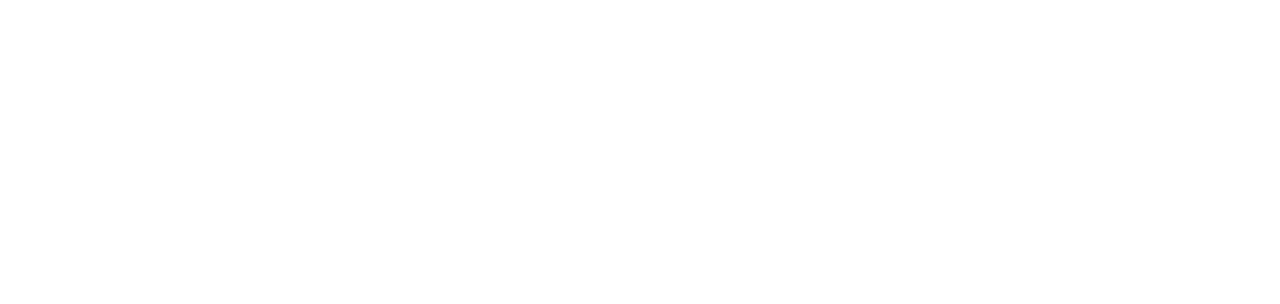
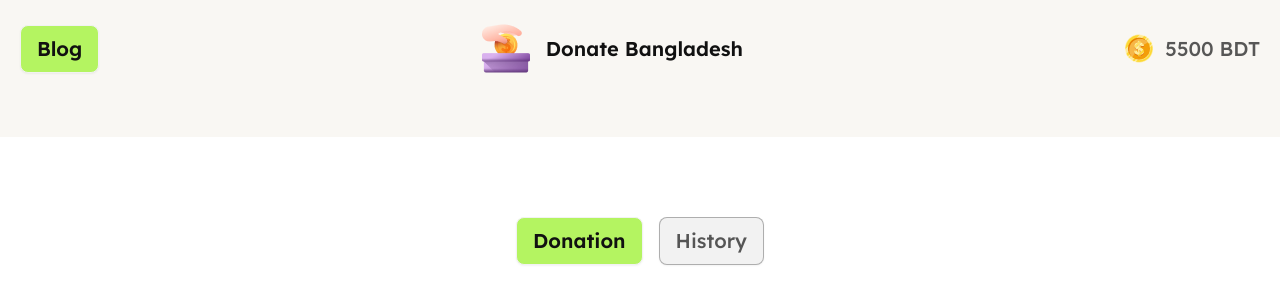
Before and after one commit to Md-Huzaifa-Islam/Donation-Site, a plain HTML site: page index.html in a window 1280 px wide. Drawn offline with nearby package versions, Linux system fonts and the light colour scheme.

Commit message:
made header section

```diff
--- a/index.html
+++ b/index.html
@@ -1,11 +1,35 @@
 <!doctype html>
-<html lang="en">
+<html lang="en" data-theme="light">
   <head>
     <meta charset="UTF-8" />
     <meta name="viewport" content="width=device-width, initial-scale=1.0" />
     <title>Assignment -05</title>
+    <!-- font family  -->
+    <link rel="preconnect" href="https://fonts.googleapis.com" />
+    <link rel="preconnect" href="https://fonts.gstatic.com" crossorigin />
+    <link
+      href="https://fonts.googleapis.com/css2?family=Lexend:wght@100..900&display=swap"
+      rel="stylesheet"
+    />
     <!-- Tailwind CDN -->
     <script src="https://cdn.tailwindcss.com"></script>
+    <script>
+      tailwind.config = {
+        theme: {
+          extend: {
+            fontFamily: {
+              lex: ["Lexend", "sans-serif"],
+            },
+            colors: {
+              btn1: "#B4F461",
+              pr: "#111111",
+              second: "#111111B2",
+              placeholder: "#11111166",
+            },
+          },
+        },
+      };
+    </script>
     <!-- daisy CDN  -->
     <link
       href="https://cdn.jsdelivr.net/npm/daisyui@4.12.10/dist/full.min.css"
@@ -13,7 +37,38 @@
       type="text/css"
     />
   </head>
-  <body>
+  <body class="font-lex">
+    <header class="grid gap-20 md:container md:mx-auto">
+      <!-- nav bar section  -->
+      <nav
+        class="flex items-center justify-between bg-[#F9F7F3] px-5 pb-16 pt-6"
+      >
+        <button class="btn text-pr bg-btn1 text-xl font-semibold">Blog</button>
+        <div class="flex items-center gap-4">
+          <div class="">
+            <img src="./assets/logo.png" class="w-full" alt="" />
+          </div>
+          <p class="text-pr text-xl font-semibold">Donate Bangladesh</p>
+        </div>
+        <div class="flex items-center gap-3">
+          <div class="">
+            <img src="./assets/coin.png" alt="" class="w-full" />
+          </div>
+          <p class="text-second text-xl font-medium">5500 BDT</p>
+        </div>
+      </nav>
+      <!-- options -->
+      <div class="flex items-center justify-center gap-4">
+        <button class="btn bg-btn1 text-pr text-xl font-semibold">
+          Donation</button
+        ><button
+          class="btn text-second rounded-lg border border-solid border-[#1111114D] text-xl font-medium"
+        >
+          History
+        </button>
+      </div>
+    </header>
+
     <!-- Javascript files  -->
   </body>
 </html>
```
Also changed, not shown: tailwind.config.js (+11 -1 lines).
